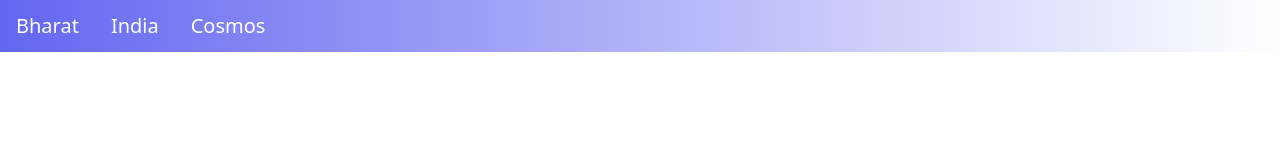
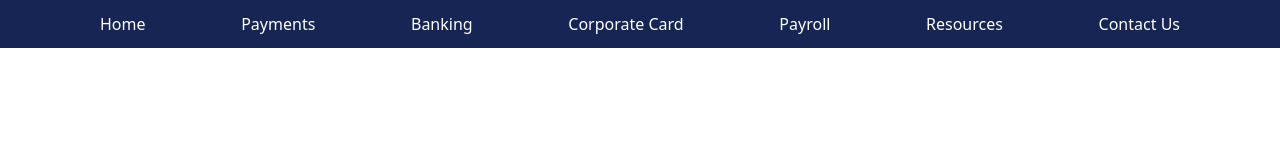
Before and after one commit to imharish18/WebDev, a website built with Vite: page index.html in a window 1280 px wide. Built offline with nearby package versions, Linux system fonts and the light colour scheme.

Commit message:
nothing to show

```diff
--- a/index.html
+++ b/index.html
@@ -3,14 +3,21 @@
 <head>
     <meta charset="UTF-8">
     <meta name="viewport" content="width=device-width, initial-scale=1.0">
-    <title>Document</title>
+    <title>RazorPay</title>
     <link rel="stylesheet" href="style.css">
+    <script src="https://cdn.jsdelivr.net/npm/@tailwindcss/browser@4"></script>
 </head>
 <body>
-    <div class="py-3 bg-gradient-to-r from-indigo-500 flex">
-        <div class="mx-4 text-xl text-white">Bharat</div>
-        <div class="mx-4 text-xl text-white">India</div>
-        <div class="mx-4 text-xl text-white">Cosmos</div>
-    </div>
+    <nav class="bg-blue-950">
+        <div class="pt-3 pb-3 text-white relative flex w-[1080px] mx-auto items-center justify-between cursor-pointer">
+            <div class="text-white hover:text-lightBlue transition-all duration-200 group:">Home</div>
+            <div>Payments</div>
+            <div>Banking</div>
+            <div>Corporate Card</div>
+            <div>Payroll</div>
+            <div>Resources</div>
+            <div>Contact Us</div>
+        </div>
+    </nav>
 </body>
 </html>
```
